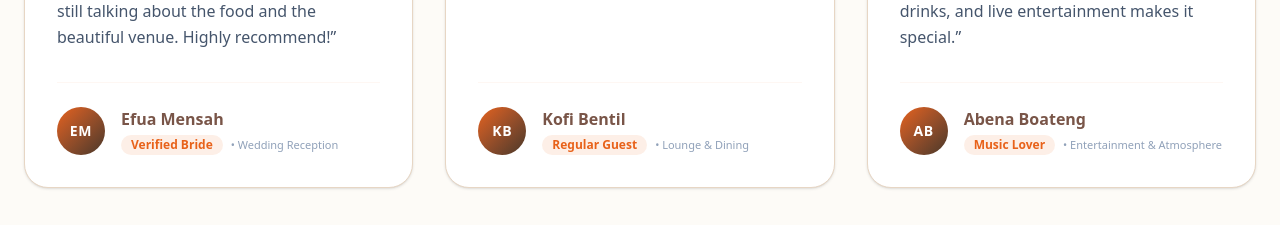
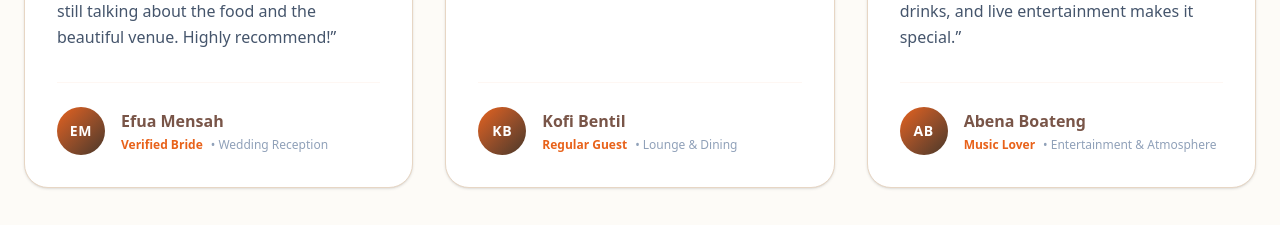
Before and after one commit to WesleyConsults/CalendersEvents, a Next.js app: page /about in a window 1280 px wide. Shown: the part 1880-2105 px from the top of the page. Built offline with nearby package versions, Linux system fonts and the light colour scheme.

Commit message:
style: remove background bubble from guest review role tags

```diff
--- a/components/About.jsx
+++ b/components/About.jsx
@@ -198,10 +198,10 @@ export default function About() {
                   <div>
                     <h4 className="font-bold text-brand-brown">{review.name}</h4>
                     <div className="flex items-center gap-2 mt-1">
-                      <span className="text-xs font-semibold text-brand-green bg-brand-green/10 px-2.5 py-0.5 rounded-full">
+                      <span className="text-xs font-semibold text-brand-green">
                         {review.role}
                       </span>
-                      <span className="text-[11px] text-slate-400">
+                      <span className="text-xs text-slate-400">
                         &bull; {review.tag}
                       </span>
                     </div>
```
